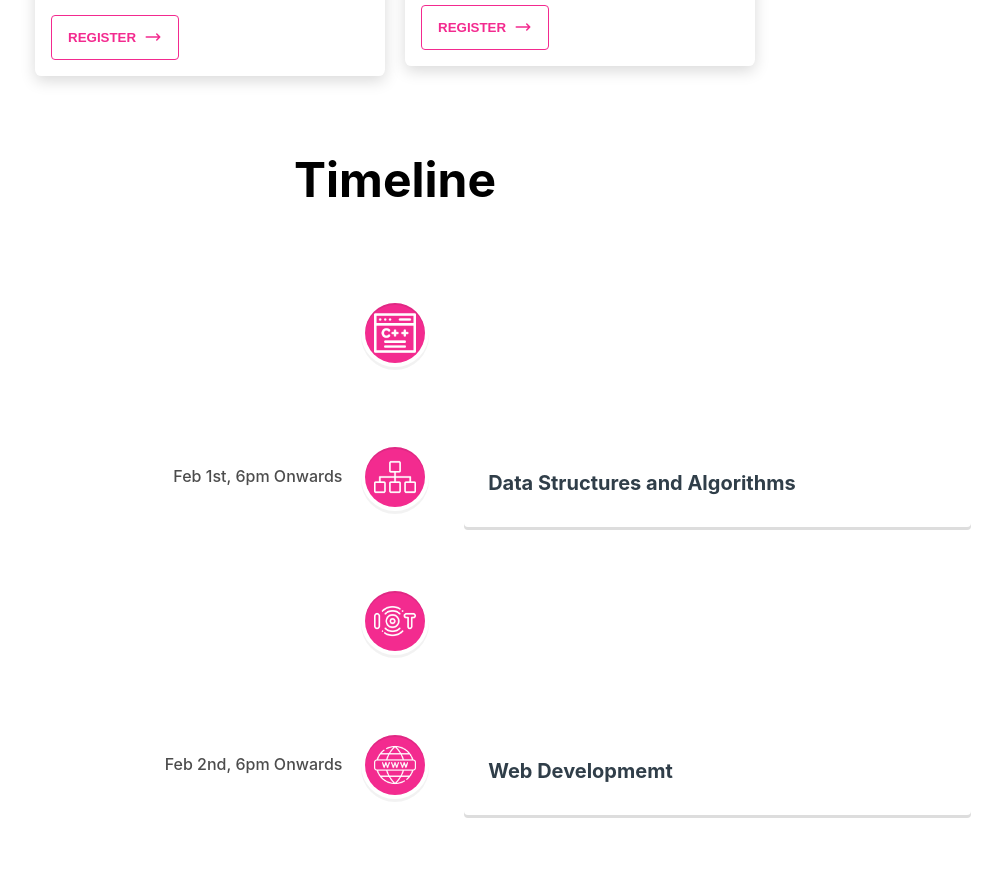
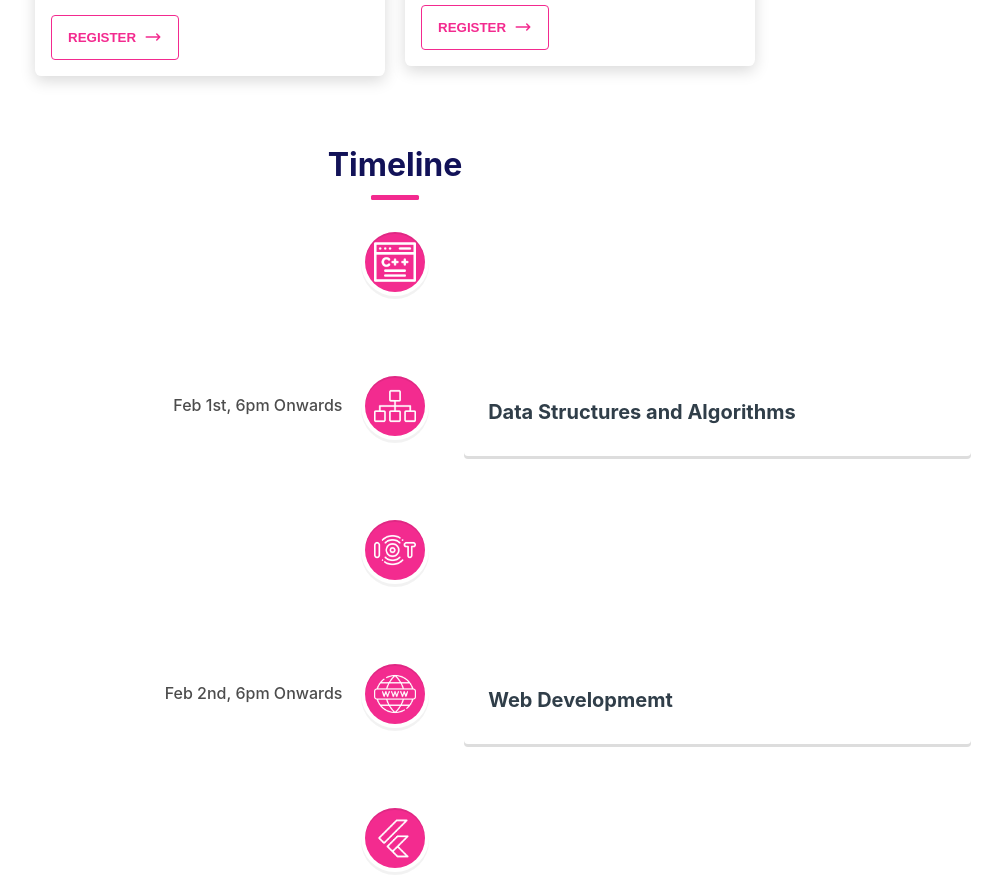
Before and after one commit to arya312/techweek, a React (Create React App) app: page / in a window 1280 px wide. Shown: the part 3931-4808 px from the top of the page, without its empty margins (245-1247 px from the left). Built offline with nearby package versions, Linux system fonts and the light colour scheme.

Commit message:
final changes

```diff
--- a/src/components/Blog.jsx
+++ b/src/components/Blog.jsx
@@ -1,15 +1,12 @@
 import React from "react";
 import Button from "./Button";
 import { HiOutlineArrowNarrowRight } from "react-icons/hi";
-import { motion } from "framer-motion";
 import "../styles/components/Blog.scss";
 
 function Blog({ image, title, subTitle, variants, animate }) {
   return (
-    <motion.div
+    <div
       className="blog-container"
-      variants={variants}
-      animate={animate}
     >
       <div className="image">
         <img src={image} alt="Blog" />
@@ -34,7 +31,7 @@ function Blog({ image, title, subTitle, variants, animate }) {
           />
         </a>
       </div>
-    </motion.div>
+    </div>
   );
 }
 
--- a/src/sections/Blogs.jsx
+++ b/src/sections/Blogs.jsx
@@ -23,14 +23,11 @@ function Blogs() {
   return (
     <div className="blogs-container" id="blog" ref={element}>
       <div className="container">
-        <motion.div
+        <div
           className="title-container"
-          variants={textAnimation}
-          animate={controls}
-          transition={{ duration: 1 }}
         >
           <Title title="Events" color="pink" lineCenter={true} />
-        </motion.div>
+        </div>
         <div className="blogs">
           <Blog
             image={BlogImage1}
--- a/src/sections/Timeline.css
+++ b/src/sections/Timeline.css
@@ -9,10 +9,27 @@
   display: flex;
   align-items: center;
   justify-content: center;
+  flex-direction: column;
+}
+
+.timeline .heading h2 {
+  display: flex;
+  align-items: center;
+  justify-content: center;
   font-size: 24px;
-    font-weight: 400;
+  font-weight: bold;
   color: black;
-    margin-bottom: 30px;
+  margin-bottom: 0.7rem;
+  font-size: xx-large;
+  color: rgb(18, 18, 88);
+  text-align: center;
+}
+
+.timeline .pink {
+  height: 0.3rem;
+  width: 3rem;
+  border-radius: 0.1rem;
+  background-color: #f32a8f;
 }
 
 .dateStyle {
@@ -21,7 +38,9 @@
   z-index: 200;
 }
 
-  .vertical-timeline-element-content .vertical-timeline-element-date.vertical-timeline-element-content .vertical-timeline-element-date{
+.vertical-timeline-element-content
+  .vertical-timeline-element-date.vertical-timeline-element-content
+  .vertical-timeline-element-date {
   color: white;
   opacity: 1;
   z-index: 200;
--- a/src/sections/Timeline.jsx
+++ b/src/sections/Timeline.jsx
@@ -9,10 +9,14 @@ import { data } from "./TimelineData";
 
 const Timeline = () => {
   return (
-    <div className="timeline" id = "timeline">
+    <div className="timeline" id="timeline">
       <div className="heading">
-        <h1>Timeline</h1>
+        <h2>Timeline</h2>
+        <div className="pink">
+          <span></span>
+        </div>
       </div>
+
       <VerticalTimeline>
         {data.map((game) => {
           return (
--- a/src/styles/components/Title.scss
+++ b/src/styles/components/Title.scss
@@ -17,6 +17,9 @@
   div .pink {
     background-color: $pinkColor;
   }
+  @media screen and (max-width: 480px) {
+    margin-top: 50px;
+  }
 }
 .center {
   display: flex;
--- a/src/styles/sections/Blogs.scss
+++ b/src/styles/sections/Blogs.scss
@@ -36,10 +36,10 @@
         justify-content: space-evenly;
         margin: 10px;
 
-        .image{
+        .image {
           width: 100%;
 
-          img{
+          img {
             border-radius: 10px 10px 0 0;
             width: 100%;
             object-fit: cover;
@@ -81,13 +81,3 @@
     }
   }
 }
-
-@media screen and (min-width: 769px) and (max-width: 1024px) {
-  .blogs-container {
-    .container {
-      .blogs {
-        gap: 1rem;
-      }
-    }
-  }
-}
```
Lines whose indentation alone changed are shown as unchanged.
